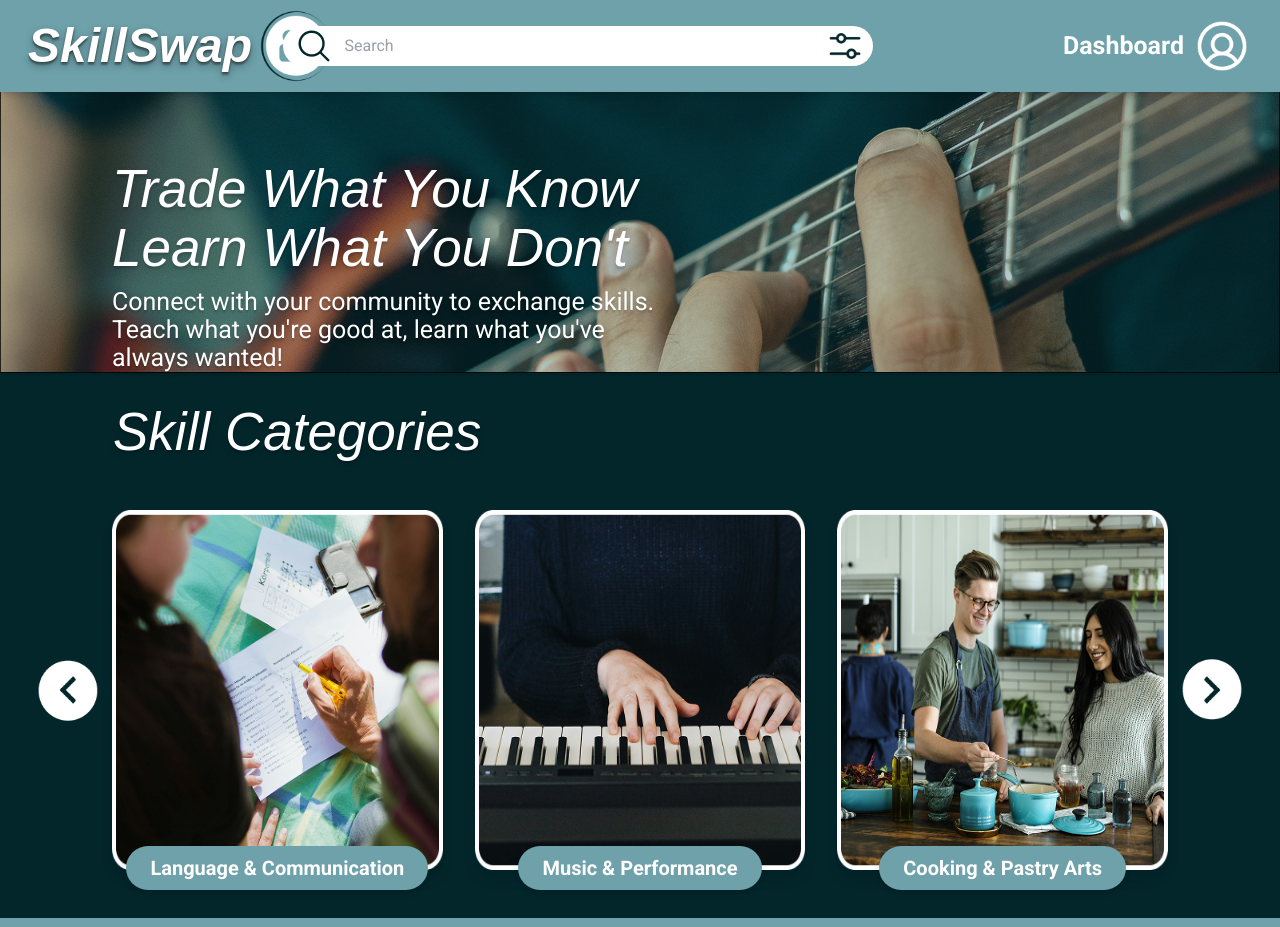
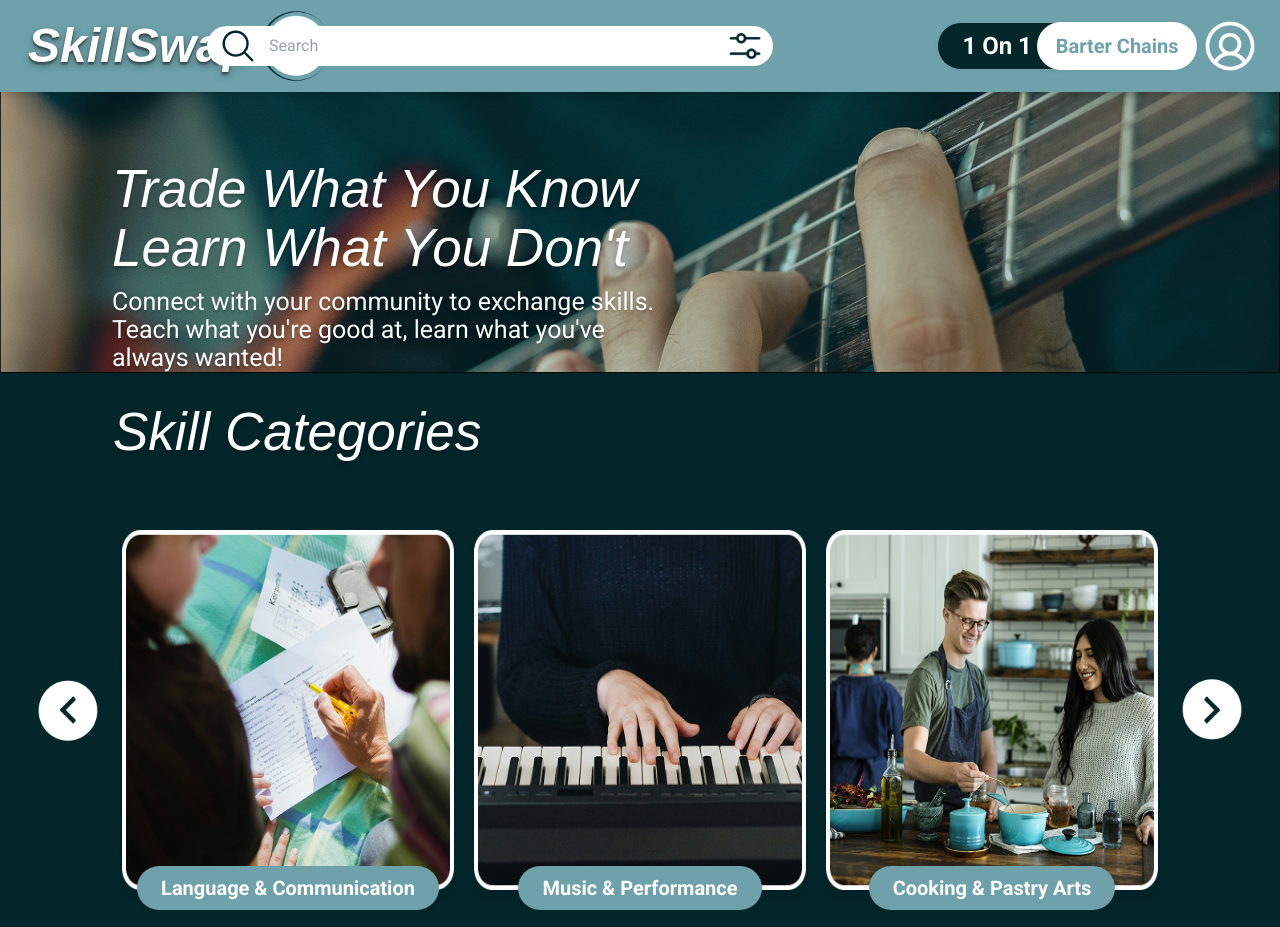
Before and after one commit to Peabaa/skill-swap, a Vue app: page /home in a window 1280 px wide. Shown: the top 927 px of the page. Built offline with nearby package versions, Linux system fonts and the light colour scheme; a web font is replaced by a local one.

Commit message:
Added 1 on 1 and Barter chain toggle

```diff
--- a/src/components/HomePage.vue
+++ b/src/components/HomePage.vue
@@ -1,7 +1,8 @@
 <!-- Home Page -->
 <template>
-    <div class="min-h-screen flex flex-col bg-[#03262B]">
-        <HomeHeader/>
+    <div class="min-h-screen flex flex-col"
+         :style="selectedMode === 'barter' ? { backgroundColor: 'rgba(110, 161, 170, 0.44)' } : { backgroundColor: '#03262B' }">
+        <HomeHeader v-model:selectedMode="selectedMode"/>
 
         <main class="flex-1 pt-22">
             <div class="relative w-full">
@@ -20,14 +21,18 @@
                     class="object-contain"
                 />
             </div>
-            <p class=" font-sofia text-[53px] text-white text-4xl italic text-shadow-lg ml-[113px] mt-[25px]">
+            <div v-if="selectedMode === 'barter'"
+                 class="text-[#03262B]-950 text-[53px] text-4xl font-bold italic font-sofiacond [text-shadow:_5px_4px_4px_rgb(0_0_0_/_0.25)] ml-[113px] mt-[25px]">
+                Available Barter Chains
+            </div>
+            <p v-else
+               class="font-sofiacond text-[53px] text-white text-4xl font- bold italic text-shadow-lg ml-[113px] mt-[25px]">
                 Skill Categories
             </p>
-                <!-- Skill Cards Grid -->
+                <!-- Skill Cards Carousel -->
                 <div class="relative flex items-center px-28 py-12">
-                <!-- Left Button -->
                     <button
-                    @click="shiftLeft"
+                        @click="carouselRef?.prev()"
                         class="absolute left-27 z-10 transform -translate-x-full hover:scale-105 transition"
                     >
                         <img
@@ -36,18 +41,13 @@
                             class="w-20 h-20 rotate-180"
                         />
                     </button>
-
-                <!-- Skill Cards with animation -->
-                <transition-group
-                    name="skill-shift"
-                    tag="div"
-                    class="grid grid-cols-1 md:grid-cols-3 gap-8 w-full"
+                    <Carousel
+                        v-bind="carouselConfig"
+                        class="w-full"
+                        ref="carouselRef"
                     >
-                    <div
-                    v-for="skill in skills"
-                    :key="skill.label"
-                    class="relative flex flex-col items-center"
-                    >
+                        <Slide v-for="skill in skills" :key="skill.label">
+                            <div class="relative flex flex-col items-center">
                                 <button
                                     type="button"
                                     class="group relative transition-transform hover:scale-105 focus:outline-none cursor-pointer"
@@ -59,15 +59,17 @@
                                         class="w-90 h-90 rounded-2xl shadow-lg"
                                     />
                                 </button>
-                    <div class="font-roboto text-xl absolute -bottom-5 bg-[#6EA1AA] text-white font-bold px-6 py-2 rounded-full shadow-md">
+                                <div
+                                  class="font-roboto text-xl absolute -bottom-5 font-bold px-6 py-2 rounded-full shadow-md"
+                                  :class="selectedMode === 'barter' ? 'bg-[#03262B] text-white' : 'bg-[#6EA1AA] text-white'"
+                                >
                                     {{ skill.label }}
                                 </div>
                             </div>
-                </transition-group>
-
-                <!-- Right Button -->
+                        </Slide>
+                    </Carousel>
                     <button
-                    @click="shiftRight"
+                        @click="carouselRef?.next()"
                         class="absolute right-27 z-10 transform translate-x-full hover:scale-115 transition"
                     >
                         <img
@@ -79,10 +81,8 @@
                 </div>
         </main>
 
-        <HomeFooter/>
+        <HomeFooter :selectedMode="selectedMode"/>
     </div>
-
-
 </template>
 
 <script setup>
@@ -90,6 +90,8 @@ import { ref } from 'vue'
 import { useRouter } from 'vue-router'
 import HomeHeader from './homePage-components/HomeHeader.vue'
 import HomeFooter from './homePage-components/HomeFooter.vue'
+import { Carousel, Slide, Pagination, Navigation } from 'vue3-carousel'
+import 'vue3-carousel/carousel.css'
 
 // Skills images
 import languageSkill from '@/assets/images/languageSkill.png'
@@ -97,6 +99,24 @@ import musicSkill from '@/assets/images/musicSkill.png'
 import cookingSkill from '@/assets/images/cookingSkill.png'
 
 const router = useRouter()
+const carouselRef = ref(null)
+const selectedMode = ref('1on1')
+
+const carouselConfig = {
+    itemsToShow: 3,
+    wrapAround: true,
+    snapAlign: 'start',
+    transition: 500,
+    modelValue: 0,
+    breakpoints: {
+        700: {
+            itemsToShow: 2,
+        },
+        1024: {
+            itemsToShow: 3,
+        }
+    }
+}
 
 const skills = ref([
   {
@@ -113,16 +133,6 @@ const skills = ref([
   }
 ])
 
-const shiftLeft = () => {
-  const first = skills.value.shift()
-  skills.value.push(first)
-}
-
-const shiftRight = () => {
-  const last = skills.value.pop()
-  skills.value.unshift(last)
-}
-
 const handleSkillClick = (skillImage, skillLabel) => {
   router.push({
     name: 'SearchResultsPage',
@@ -136,4 +146,37 @@ const handleSkillClick = (skillImage, skillLabel) => {
 .skill-shift-move {
   transition: transform 0.5s ease;
 }
+
+:deep(.carousel__viewport) {
+    perspective: 1000px;
+}
+
+:deep(.carousel__track) {
+    padding: 20px 0;
+    display: flex;
+    align-items: stretch;
+}
+
+:deep(.carousel__slide) {
+    padding: 0 10px;
+    height: 100%;
+    display: flex;
+    align-items: stretch;
+}
+
+:deep(.carousel__slide > div) {
+    height: 100%;
+    width: 100%;
+    max-width: 100%;
+    box-sizing: border-box;
+    display: flex;
+    flex-direction: column;
+    justify-content: stretch;
+    margin: 0 auto;
+}
+
+:deep(.carousel__prev),
+:deep(.carousel__next) {
+    display: none;
+}
 </style>
--- a/src/components/SearchResultsPage.vue
+++ b/src/components/SearchResultsPage.vue
@@ -1,18 +1,19 @@
 <template>
-    <div class="min-h-screen flex flex-col bg-[#03262B]">
-        <HomeHeader />
+    <div class="min-h-screen flex flex-col"
+        :style="selectedMode === 'barter' ? { backgroundColor: 'rgba(110, 161, 170, 0.44)' } : { backgroundColor: '#03262B' }">
+        <HomeHeader v-model:selectedMode="selectedMode" />
         <main class="flex-1 pt-22">
 
             <!--Search Results Header-->
             <div class="container mx-auto px-4">
-                <div class="text-left justify-center text-white text-5xl font-bold italic font-sofiacond [text-shadow:_5px_4px_4px_rgb(0_0_0_/_0.25)] mt-[50px]">
+                <div :class="selectedMode === 'barter' ? 'text-[#03262B]' : 'text-white'" class="text-left justify-center text-5xl font-bold italic font-sofiacond [text-shadow:_5px_4px_4px_rgb(0_0_0_/_0.25)] mt-[50px]">
                     {{ skill }}
                 </div>
 
                 <!--Filter by-->
                 <div class="flex items-center justify-between mt-[25px]">
                     <div class="flex items-center gap-4 filter-toggle">
-                        <div class="text-white text-3xl font-semibold font-roboto leading-10">
+                        <div :class="selectedMode === 'barter' ? 'text-[#03262B]' : 'text-white'" class="text-3xl font-semibold font-roboto leading-10">
                             Filter by:
                         </div>
                         <button
@@ -64,7 +65,7 @@
                 </div>
 
                 <div v-if="selectedFilter === 'All' || selectedFilter === 'Mentors'">
-                    <div class="text-left justify-center text-white text-5xl font-bold font-sofiacond leading-[76.80px] [text-shadow:_5px_4px_4px_rgb(0_0_0_/_0.25)] mt-[20px]">
+                    <div :class="selectedMode === 'barter' ? 'text-[#03262B]' : 'text-white'" class="text-left justify-center text-5xl font-bold font-sofiacond leading-[76.80px] [text-shadow:_5px_4px_4px_rgb(0_0_0_/_0.25)] mt-[20px]">
                         Mentors
                     </div>
                     <!-- Mentors Carousel -->
@@ -114,10 +115,13 @@
                                         </ul>
                                     </div>
                                     <button
-                                        class="mt-[10px] w-32 h-9 bg-teal-800 rounded-3xl text-center justify-center text-white text-base font-bold font-roboto leading-normal tracking-tight"
+                                        :class="[
+                                            'mt-[10px] w-32 h-9 rounded-3xl text-center justify-center text-base font-bold font-roboto leading-normal tracking-tight text-white',
+                                            requestedMentors.has(mentor.id) ? 'bg-gray-500' : 'bg-teal-800'
+                                        ]"
                                         @click="requestSwap(mentor.id)"
                                     >
-                                        Request Swap
+                                        {{ requestedMentors.has(mentor.id) ? 'Swap Requested' : 'Request Swap' }}
                                     </button>
                                 </div>
                             </Slide>
@@ -135,7 +139,7 @@
                     </div>
                 </div>
                 <div v-if="selectedFilter === 'All' || selectedFilter === 'Students'">
-                    <div class="text-left justify-center text-white text-5xl font-bold font-sofiacond leading-[76.80px] [text-shadow:_5px_4px_4px_rgb(0_0_0_/_0.25)] mt-[20px]">
+                    <div :class="selectedMode === 'barter' ? 'text-[#03262B]' : 'text-white'" class="text-left justify-center text-5xl font-bold font-sofiacond leading-[76.80px] [text-shadow:_5px_4px_4px_rgb(0_0_0_/_0.25)] mt-[20px]">
                         Students
                     </div>
                     <!-- Students Carousel -->
@@ -156,7 +160,8 @@
                             ref="studentsCarouselRef"
                         >
                             <Slide v-for="student in students" :key="student.id">
-                                <div class="relative flex flex-col items-center bg-white border-[5px] border-[#6EA1AA] rounded-2xl shadow-lg px-5 pt-5 pb-5 mx-2">
+                                <div class="relative flex flex-col items-center bg-white border-[5px] rounded-2xl shadow-lg px-5 pt-5 pb-5 mx-2"
+                                     :class="selectedMode === 'barter' ? 'border-[#03262B]' : 'border-[#6EA1AA]'">
                                     <div class="flex flex-row items-center w-full mb-4">
                                         <img
                                             class="w-20 h-20 rounded-full object-cover mr-4"
@@ -185,10 +190,13 @@
                                         </ul>
                                     </div>
                                     <button
-                                        class="mt-[10px] w-32 h-9 bg-teal-800 rounded-3xl text-center justify-center text-white text-base font-bold font-roboto leading-normal tracking-tight"
+                                        :class="[
+                                            'mt-[10px] w-32 h-9 rounded-3xl text-center justify-center text-base font-bold font-roboto leading-normal tracking-tight text-white',
+                                            requestedStudents.has(student.id) ? 'bg-gray-500' : 'bg-teal-800'
+                                        ]"
                                         @click="requestStudentSwap(student.id)"
                                     >
-                                        Request Swap
+                                        {{ requestedStudents.has(student.id) ? 'Swap Requested' : 'Request Swap' }}
                                     </button>
                                 </div>
                             </Slide>
@@ -207,7 +215,7 @@
                 </div>
             </div>
         </main>
-        <HomeFooter />
+        <HomeFooter :selectedMode="selectedMode" />
     </div>
 </template>
 
@@ -236,6 +244,9 @@ const carouselRef = ref(null)
 const studentsCarouselRef = ref(null)
 const selectedFilter = ref('All')
 const showAll = ref(false)
+const requestedMentors = ref(new Set())
+const requestedStudents = ref(new Set())
+const selectedMode = ref('1on1')
 
 // Handle click outside to close dropdown
 const handleClickOutside = (event) => {
@@ -376,12 +387,12 @@ const students = ref([
 ])
 
 const requestSwap = (mentorId) => {
-    // Handle swap request
+    alert('Swap Requested')
     console.log(`Requesting swap with mentor ${mentorId}`)
 }
 
 const requestStudentSwap = (studentId) => {
-    // Handle swap request for students
+    alert('Swap Requested')
     console.log(`Requesting swap with student ${studentId}`)
 }
 </script>
--- a/src/components/homePage-components/HomeFooter.vue
+++ b/src/components/homePage-components/HomeFooter.vue
@@ -1,13 +1,16 @@
 <!-- Home Footer -->
 <template>
-    <footer class="bg-[#6EA1AA] shadow-md px-7 py-2.5">
+    <footer class="shadow-md px-7 py-2.5"
+        :class="selectedMode === 'barter' ? 'bg-[#03262B]' : 'bg-[#6EA1AA]'">
         <div class="flex justify-between items-center">
             <div class="flex items-center gap-6">
-                <p class="font-sofia text-[48px] font-bold italic text-white text-shadow-lg/30">SkillSwap</p>
+                <p class="font-sofia text-[48px] font-bold italic text-shadow-lg/30"
+                   :class="selectedMode === 'barter' ? 'text-white' : 'text-white'">SkillSwap</p>
                 <img
                 src="@/assets/images/skillSwapLogo.png"
                 alt="Logo"
                 class="w-18 -translate-x-4 object-contain"
+                :style="selectedMode === 'barter' ? 'filter: brightness(200%)' : ''"
                 />
 
                 <!-- <div class="flex flex-row gap-2">
@@ -18,12 +21,19 @@
                     <button class="font-roboto text-[25px] text-white text-4xl font-bold">FAQ</button>
                 </div>                 -->
             </div>
-            <p class="font-roboto text-[20px] text-white text-4xl font-bold">© 2025 SkillSwap. All rights reserved.</p>
+            <p class="font-roboto text-[20px] text-4xl font-bold"
+               :class="selectedMode === 'barter' ? 'text-white' : 'text-white'">© 2025 SkillSwap. All rights reserved.</p>
         </div>
     </footer>
 
 </template>
 
 <script setup>
-
+// Accept selectedMode as a prop
+const props = defineProps({
+  selectedMode: {
+    type: String,
+    default: '1on1'
+  }
+})
 </script>
--- a/src/components/homePage-components/HomeHeader.vue
+++ b/src/components/homePage-components/HomeHeader.vue
@@ -1,13 +1,16 @@
 <!-- Home Header -->
 <template>
-  <header class="fixed top-0 left-0 w-full z-50 bg-[#6EA1AA] shadow-md px-7 py-2.5">
+  <header class="fixed top-0 left-0 w-full z-50 shadow-md px-7 py-2.5"
+    :class="selectedMode === 'barter' ? 'bg-[#03262B]' : 'bg-[#6EA1AA]'">
     <div class="flex justify-between items-center">
-      <div class="flex items-center gap-6">
-        <p class="font-sofia text-[48px] font-bold italic text-white text-shadow-lg/30">SkillSwap</p>
+      <div class="flex items-center gap-6 cursor-pointer" @click="goToHome">
+        <p class="font-sofia text-[48px] font-bold italic text-shadow-lg/30"
+           :class="selectedMode === 'barter' ? 'text-white' : 'text-white'">SkillSwap</p>
         <img
           src="@/assets/images/skillSwapLogo.png"
           alt="Logo"
           class="w-18 -translate-x-4 object-contain"
+          :style="selectedMode === 'barter' ? 'filter: brightness(200%)' : ''"
         />
       </div>
 
@@ -48,9 +51,33 @@
         </div>
       </div>
 
+        <!--1 on 1/ Barter Chain Button-->
+        <div class="relative w-40 h-12 ml-4">
+          <!-- 1 On 1 Button (under) -->
+          <button
+            class="absolute top-0 left-5 w-35 h-12 rounded-3xl border text-center justify-center font-roboto text-2xl font-bold leading-7 transition-colors duration-200 focus:outline-none pr-5"
+            :class="selectedMode === '1on1' ? 'bg-[#03262B] text-white border-[#6EA1AA] z-10' : 'bg-white text-[#6EA1AA] border-[#6EA1AA] z-10'"
+            style="box-shadow: 0 1px 4px rgba(0,0,0,0.04);"
+            @click="setMode('1on1')"
+            type="button"
+          >
+            1 On 1
+          </button>
+          <!-- Barter Chains Button (on top) -->
+          <button
+            class="absolute top-0 left-30 w-40 h-12 rounded-3xl text-center justify-center font-roboto text-xl font-bold leading-7 transition-colors duration-200 focus:outline-none"
+            :class="selectedMode === 'barter' ? 'bg-[#6EA1AA] text-white border-none z-20' : 'bg-white text-[#6EA1AA] border-[#6EA1AA] z-20'"
+            style="box-shadow: 0 1px 4px rgba(0,0,0,0.04);"
+            @click="setMode('barter')"
+            type="button"
+          >
+            Barter Chains
+          </button>
+        </div>
         <!-- Dashboard Button -->
         <div class="flex items-center">
-            <button class="flex items-center gap-x-2 font-roboto text-[25px] text-white text-4xl font-bold"
+            <button class="flex items-center gap-x-2 font-roboto text-[25px] text-4xl font-bold"
+                    :class="selectedMode === 'barter' ? 'text-white' : 'text-white'"
                     @click="$emit('trigger-login')"
             >
                 Dashboard
@@ -58,6 +85,7 @@
                     src="@/assets/images/UserCircle.png"
                     alt="User Icon"
                     class="w-15 h-15"
+                    :style="selectedMode === 'barter' ? 'filter: brightness(200%)' : ''"
                 />
             </button>
         </div>
@@ -68,10 +96,28 @@
 <script setup>
 import { ref } from 'vue'
 import { onClickOutside } from '@vueuse/core'
+import { useRouter } from 'vue-router'
 
+const props = defineProps({
+  selectedMode: {
+    type: String,
+    default: '1on1'
+  }
+})
+const emit = defineEmits(['update:selectedMode'])
+
+const router = useRouter()
 const searchBar = ref('')
 const showFilters = ref(false)
 const dropdownRef = ref(null)
+
+const goToHome = () => {
+  router.push({ name: 'HomePage' })
+}
+
+const setMode = (mode) => {
+  emit('update:selectedMode', mode)
+}
 
 onClickOutside(dropdownRef, () => {
   showFilters.value = false
```
Lines whose indentation alone changed are shown as unchanged.
